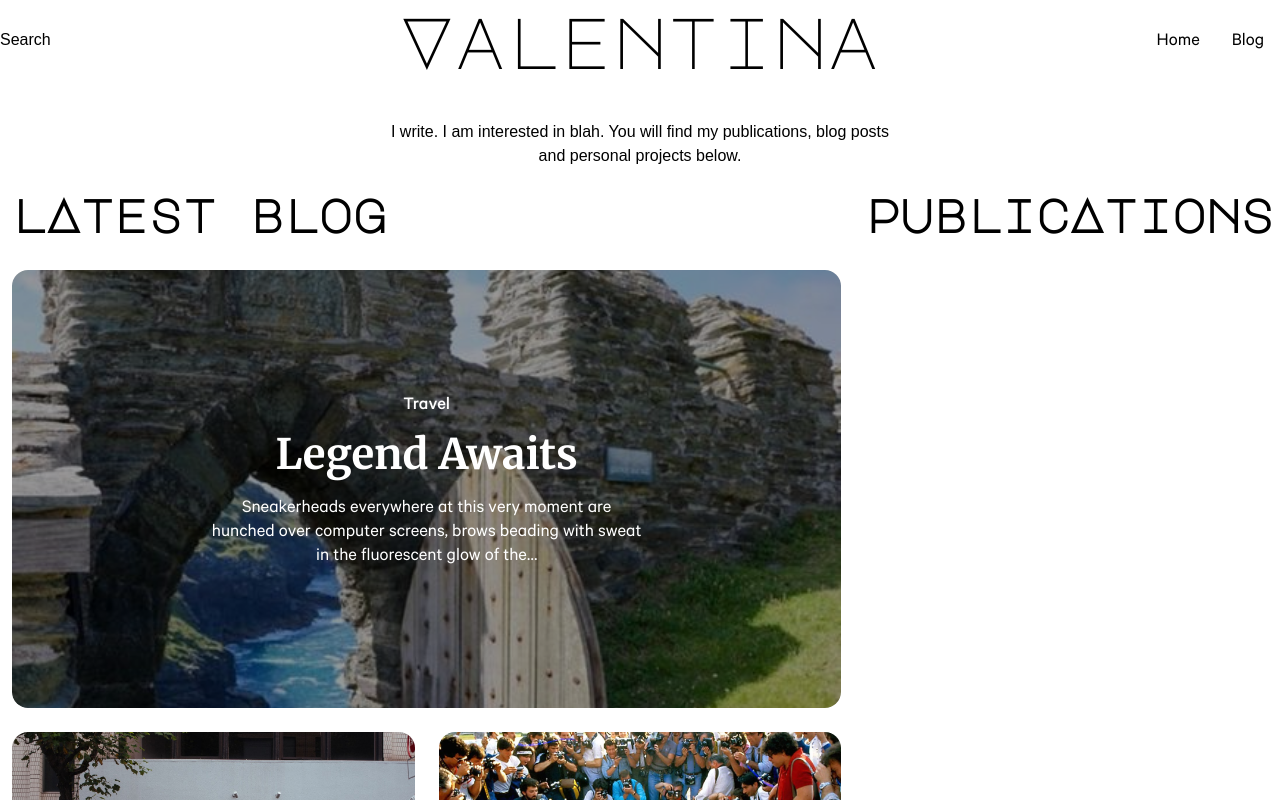
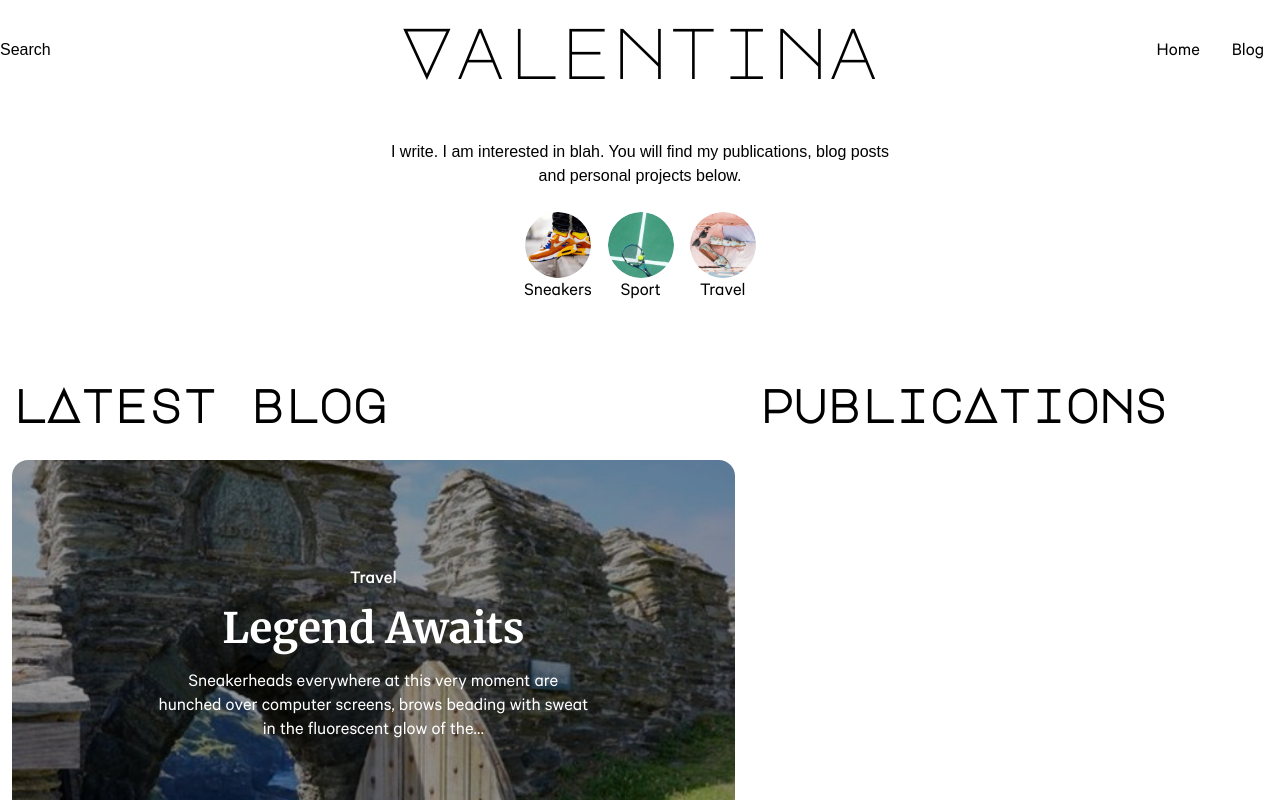
Before and after one commit to raulfelix/valentina, a Gatsby site: page / in a window 1280 px wide. Shown: the top 800 px of the page. Built offline with nearby package versions, Linux system fonts and the light colour scheme; Gatsby itself is replaced by a stand-in of ours; a web font is replaced by a local one.

Commit message:
Contact and categories

```diff
--- /dev/null
+++ b/src/components/categories/categories.styles.tsx
@@ -0,0 +1,47 @@
+import { Link } from "gatsby";
+import styled from "styled-components";
+import { black } from "../../styles/colour.styles";
+import { rem } from "../../styles/styles";
+
+import {
+  fontSize16,
+  fontSizeLineHeight16,
+  secondaryFont,
+} from "../../styles/typography";
+
+export const CategoryList = styled.div`
+  display: flex;
+  justify-content: center;
+  margin-bottom: ${rem(80)}
+`;
+
+export const Category = styled(Link)`
+  display: flex;
+  flex-direction: column;
+  align-items: center;
+  justify-content: center;
+  padding: 0 ${rem(8)};
+  position: relative;
+  text-decoration: none;
+`;
+
+type CategoryImageProps = {
+  imageSrc: string;
+}
+export const CategoryImage = styled.div<CategoryImageProps>`
+  border-radius: ${rem(66)};
+  background-color: #f5f5f5;
+  background-image: url(${({ imageSrc }) => imageSrc });
+  background-size: 100%;
+  background-position: center;
+  width: ${rem(66)};
+  height: ${rem(66)};
+`;
+
+export const CategoryLabel = styled.nav`
+  color: ${black};
+  font-family: ${secondaryFont};
+  font-size: ${fontSize16};
+  line-height: ${fontSizeLineHeight16};
+  text-decoration: none;
+`;
--- /dev/null
+++ b/src/components/categories/categories.tsx
@@ -0,0 +1,53 @@
+import React from "react";
+import { graphql, useStaticQuery } from "gatsby";
+
+import * as Styled from "./categories.styles";
+
+import sport from "./sport.png";
+import fashion from "./fashion.png";
+import music from "./music.png";
+import sneakers from "./sneakers.png";
+import travel from "./travel.png";
+
+function getImage(cat: string) {
+  switch (cat.toLowerCase()) {
+    case "sneakers":
+      return sneakers;
+    case "fashion":
+      return fashion;
+    case "music":
+      return music;
+    case "sport":
+      return sport;
+    case "travel":
+      return travel;
+  }
+}
+
+export const Categories = () => {
+  const data = useStaticQuery(graphql`
+    query Categories {
+      allMdx {
+        group(field: frontmatter___categories) {
+          category: fieldValue
+          totalCount
+        }
+      }
+    }
+  `);
+
+  return (
+    <Styled.CategoryList>
+      {data.allMdx.group.map((g: any) => {
+        return (
+          <Styled.Category to={`/category/${g.category}`}>
+            <Styled.CategoryImage
+              imageSrc={getImage(g.category)}
+            ></Styled.CategoryImage>
+            <Styled.CategoryLabel>{g.category}</Styled.CategoryLabel>
+          </Styled.Category>
+        );
+      })}
+    </Styled.CategoryList>
+  );
+};
--- /dev/null
+++ b/src/components/contact.styles.tsx
@@ -0,0 +1,25 @@
+import styled from "styled-components";
+import { rem } from "../styles/styles";
+
+export const Contact = styled.footer`
+  background-color: #f3f3f3;
+  display: flex;
+  justify-content: center;
+  align-items: center;
+  padding: ${rem(80)} 0;
+`;
+
+export const ContactIcon = styled.a`
+  display: block;
+  width: ${rem(68)};
+  img {
+    width: 100%;
+  }
+`;
+
+export const ContactIcons = styled.div`
+  display: flex;
+  justify-content: space-between;
+  margin: auto;
+  width: ${rem(300)};
+`;
--- /dev/null
+++ b/src/components/contact.tsx
@@ -0,0 +1,33 @@
+import React from "react";
+
+import { Heading46 } from "../styles/typography";
+import * as Styled from "./contact.styles";
+
+import instagram from "../images/instagram.png";
+import twitter from "../images/twitter.png";
+import linkedin from "../images/linkedin.png";
+
+export const Contact = () => (
+  <Styled.Contact>
+    <div>
+      <Heading46>contAct me</Heading46>
+      <Styled.ContactIcons>
+        <Styled.ContactIcon href="" target="_blank">
+          <img src={twitter} alt="Twitter" />
+        </Styled.ContactIcon>
+        <Styled.ContactIcon
+          href="https://www.linkedin.com/in/valentinacarrizo/"
+          target="_blank"
+        >
+          <img src={linkedin} alt="LinkedIn" />
+        </Styled.ContactIcon>
+        <Styled.ContactIcon
+          href="https://www.instagram.com/valentina_carrizo/"
+          target="_blank"
+        >
+          <img src={instagram} alt="Instagram" />
+        </Styled.ContactIcon>
+      </Styled.ContactIcons>
+    </div>
+  </Styled.Contact>
+);
--- a/src/components/header.styles.tsx
+++ b/src/components/header.styles.tsx
@@ -13,7 +13,7 @@ import { rem } from "../styles/styles";
 export const Header = styled.header`
   display: flex;
   align-items: center;
-  height: ${rem(80)};
+  height: ${rem(100)};
   position: relative;
   justify-content: center;
 `;
--- a/src/components/home/home.styles.tsx
+++ b/src/components/home/home.styles.tsx
@@ -1,6 +1,10 @@
 import styled from 'styled-components';
 
 import { mediaUp, rem } from '../../styles/styles';
+
+export const HomeSection = styled.div`
+  margin-bottom: ${rem(80)};
+`;
 
 export const PrimaryPost = styled.div`
   display: flex;
--- a/src/components/layout.styles.tsx
+++ b/src/components/layout.styles.tsx
@@ -3,5 +3,5 @@ import styled from 'styled-components';
 import { rem } from '../styles/styles';
 
 export const Layout = styled.main`
-  padding: ${rem(40)} 0;
+  padding: ${rem(40)} 0 0 0;
 `
--- a/src/pages/index.tsx
+++ b/src/pages/index.tsx
@@ -5,9 +5,11 @@ import { TagLine } from "../components/home/tag-line";
 import Layout from "../components/layout";
 import { Grid, Col, Row } from "../styles/grid.styles";
 import { PostCard } from "../components/blog/post-card";
-import { PrimaryPost, SecondaryPosts } from "../components/home/home.styles";
 import { PostCardLarge } from "../components/blog/post-card-large";
 import { Heading46 } from "../styles/typography";
+import { Contact } from "../components/contact";
+import * as Styled from "../components/home/home.styles";
+import { Categories } from "../components/categories/categories";
 
 type DataProps = {
   allMdx: {
@@ -30,26 +32,29 @@ const IndexPage = ({ data }: PageProps<DataProps>) => {
   return (
     <Layout>
       <TagLine />
-
+      <Categories />
+      <Styled.HomeSection>
         <Grid>
           <Row>
-          <Col md={8}>
+            <Col md={7}>
               <Heading46 as="h2">lAtest blog</Heading46>
-            <PrimaryPost>
+              <Styled.PrimaryPost>
                 <PostCardLarge {...firstPost} />
-            </PrimaryPost>
-            <SecondaryPosts>
+              </Styled.PrimaryPost>
+              <Styled.SecondaryPosts>
                 {data.allMdx.nodes.map(
                   (m) => m !== firstPost && <PostCard key={m.id} {...m} />
                 )}
-            </SecondaryPosts>
+              </Styled.SecondaryPosts>
             </Col>
-          <Col md={4}>
+            <Col md={5}>
               {" "}
               <Heading46 as="h2">publicAtions</Heading46>
             </Col>
           </Row>
         </Grid>
+      </Styled.HomeSection>
+      <Contact />
     </Layout>
   );
 };
```
Also changed, not shown: src/components/categories/fashion.png (added), src/components/categories/music.png (added), src/components/categories/sneakers.png (added), src/components/categories/sport.png (added), src/components/categories/travel.png (added), src/images/instagram.png (added), src/images/linkedIn.png (added), src/images/twitter.png (added). Lines whose indentation alone changed are shown as unchanged.
